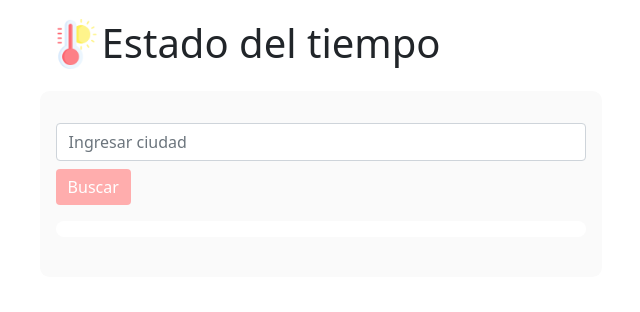
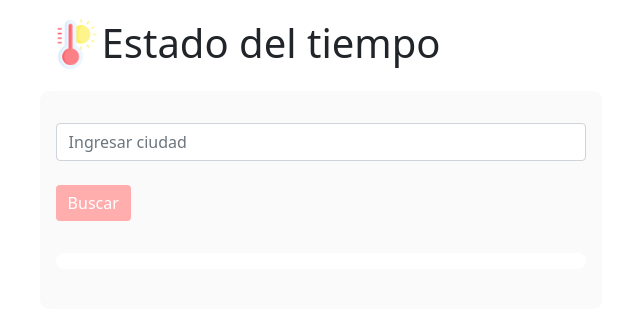
Before and after one commit to lmbia/app-weather-pwa, a plain HTML site: page index.html in a window 1280 px wide. Shown: the whole page, without its empty margins (319-959 px from the left). Drawn offline with nearby package versions, Linux system fonts and the light colour scheme; files whose address does not match are found by name.

Commit message:
Update index.html

```diff
--- a/index.html
+++ b/index.html
@@ -31,7 +31,7 @@
                     <!-- <label for="palabra" class="form-label">Ingresar ciudad</label> -->
                     <input type="text" id="palabra" class="d-block form-control" placeholder="Ingresar ciudad">
                 </div>
-                <button id="btn" class="btn btn-warning my-2">Buscar</button>
+                <button id="btn" class="btn btn-warning my-4">Buscar</button>
 
                 <div id="respuesta"
                     class="mt-2 d-flex p-2 justify-content-around flex-column flex-sm-row align-items-start align-items-sm-center">
```
